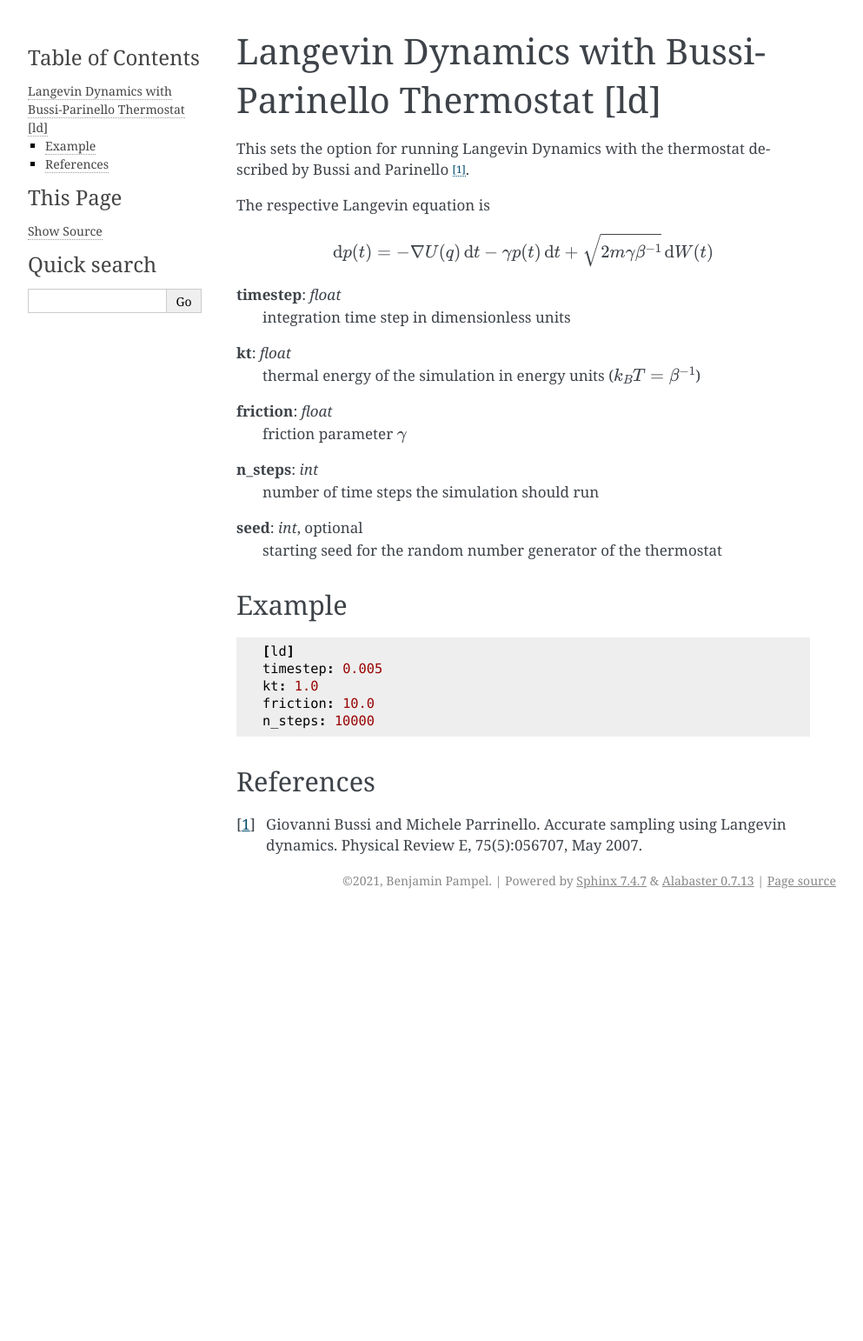
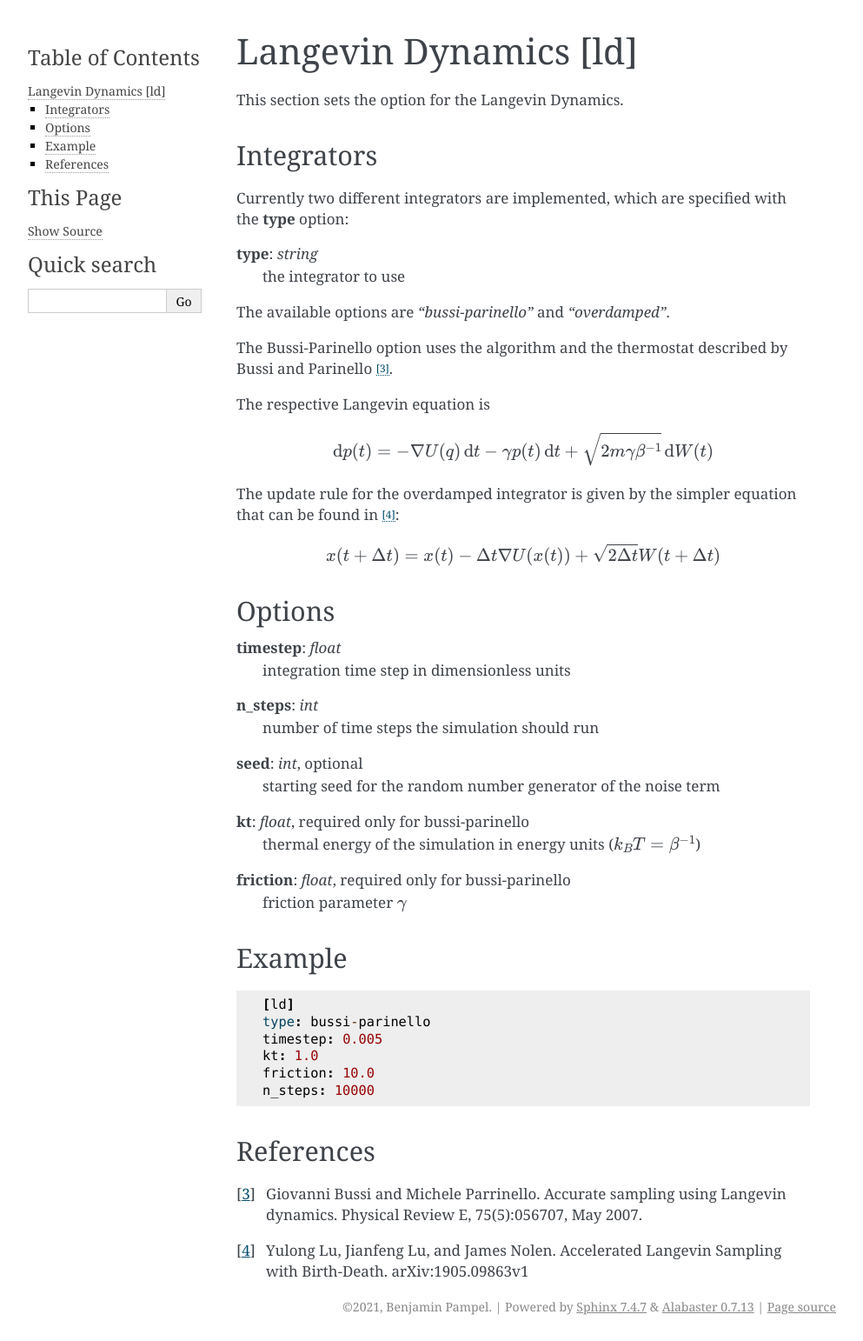
Before and after one commit to bpampel/bdld, a Sphinx documentation site: the page built from docs/ld.rst, in a window 1280 px wide. Shown: the whole page at 87% size, without its empty margins (148-1141 px from the left). Built offline with Sphinx 7.4.7, drawn with Linux system fonts in a browser that asks for light colours; before the commit the page ends 1052 px from its top, so only the background shows below that.

Commit message:
Add overdamped LD to docs

```diff
--- a/docs/ld.rst
+++ b/docs/ld.rst
@@ -1,9 +1,21 @@
 .. _ld:
 
-Langevin Dynamics with Bussi-Parinello Thermostat [ld]
+Langevin Dynamics [ld]
 ******************************************************
 
-This sets the option for running Langevin Dynamics with the thermostat described by Bussi and Parinello [#]_.
+This section sets the option for the Langevin Dynamics.
+
+
+Integrators
+^^^^^^^^^^^
+Currently two different integrators are implemented, which are specified with the **type** option:
+
+**type**: *string*
+  the integrator to use
+
+The available options are *"bussi-parinello"* and *"overdamped"*.
+
+The Bussi-Parinello option uses the algorithm and the thermostat described by Bussi and Parinello [#1]_.
 
 The respective Langevin equation is
 
@@ -11,21 +23,29 @@ The respective Langevin equation is
   \mathop{}\!\mathrm{d} p(t) = - \nabla U(q) \mathop{}\!\mathrm{d} t - \gamma p(t) \mathop{}\!\mathrm{d} t + \sqrt{2 m \gamma \beta^{-1} } \mathop{}\!\mathrm{d} W (t)
 
 
+The update rule for the overdamped integrator is given by the simpler equation that can be found in [#2]_:
+
+.. math::
+  x(t+\Delta t) = x(t) - \Delta t \nabla U(x(t)) + \sqrt{2 \Delta t} W (t+\Delta t)
+
+
+Options
+^^^^^^^
 
 **timestep**: *float*
   integration time step in dimensionless units
-
-**kt**: *float*
-  thermal energy of the simulation in energy units (:math:`k_B T = \beta^{-1}`)
-
-**friction**: *float*
-  friction parameter :math:`\gamma`
 
 **n_steps**: *int*
   number of time steps the simulation should run
 
 **seed**: *int*, optional
-  starting seed for the random number generator of the thermostat
+  starting seed for the random number generator of the noise term
+
+**kt**: *float*, required only for bussi-parinello
+  thermal energy of the simulation in energy units (:math:`k_B T = \beta^{-1}`)
+
+**friction**: *float*, required only for bussi-parinello
+  friction parameter :math:`\gamma`
 
 Example
 ^^^^^^^
@@ -33,6 +53,7 @@ Example
 ::
 
   [ld]
+  type: bussi-parinello
   timestep: 0.005
   kt: 1.0
   friction: 10.0
@@ -43,4 +64,5 @@ References
 ^^^^^^^^^^
 
 
-.. [#] Giovanni Bussi and Michele Parrinello. Accurate sampling using Langevin dynamics. Physical Review E, 75(5):056707, May 2007.
+.. [#1] Giovanni Bussi and Michele Parrinello. Accurate sampling using Langevin dynamics. Physical Review E, 75(5):056707, May 2007.
+.. [#2] Yulong Lu, Jianfeng Lu, and James Nolen. Accelerated Langevin Sampling with Birth-Death. arXiv:1905.09863v1
```
